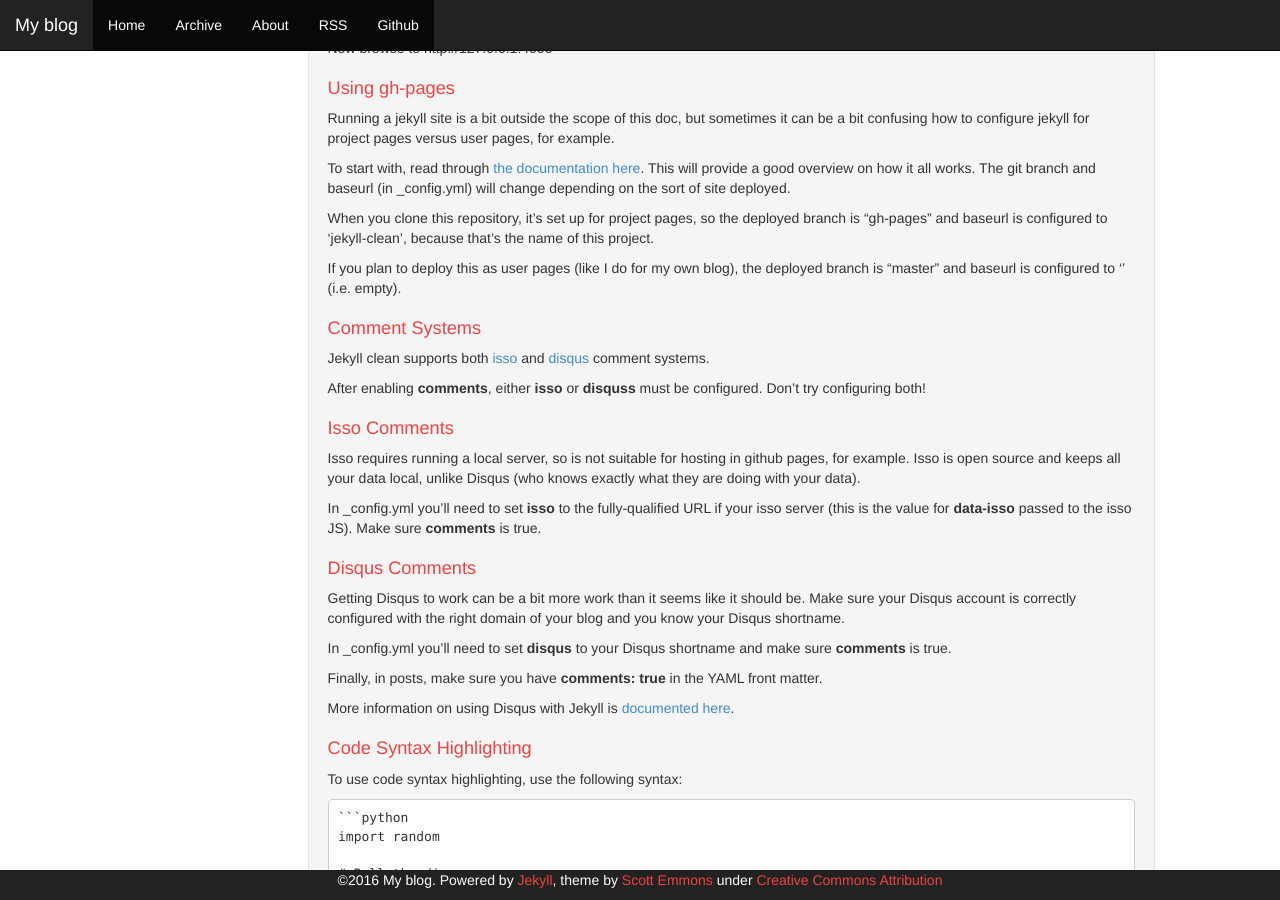
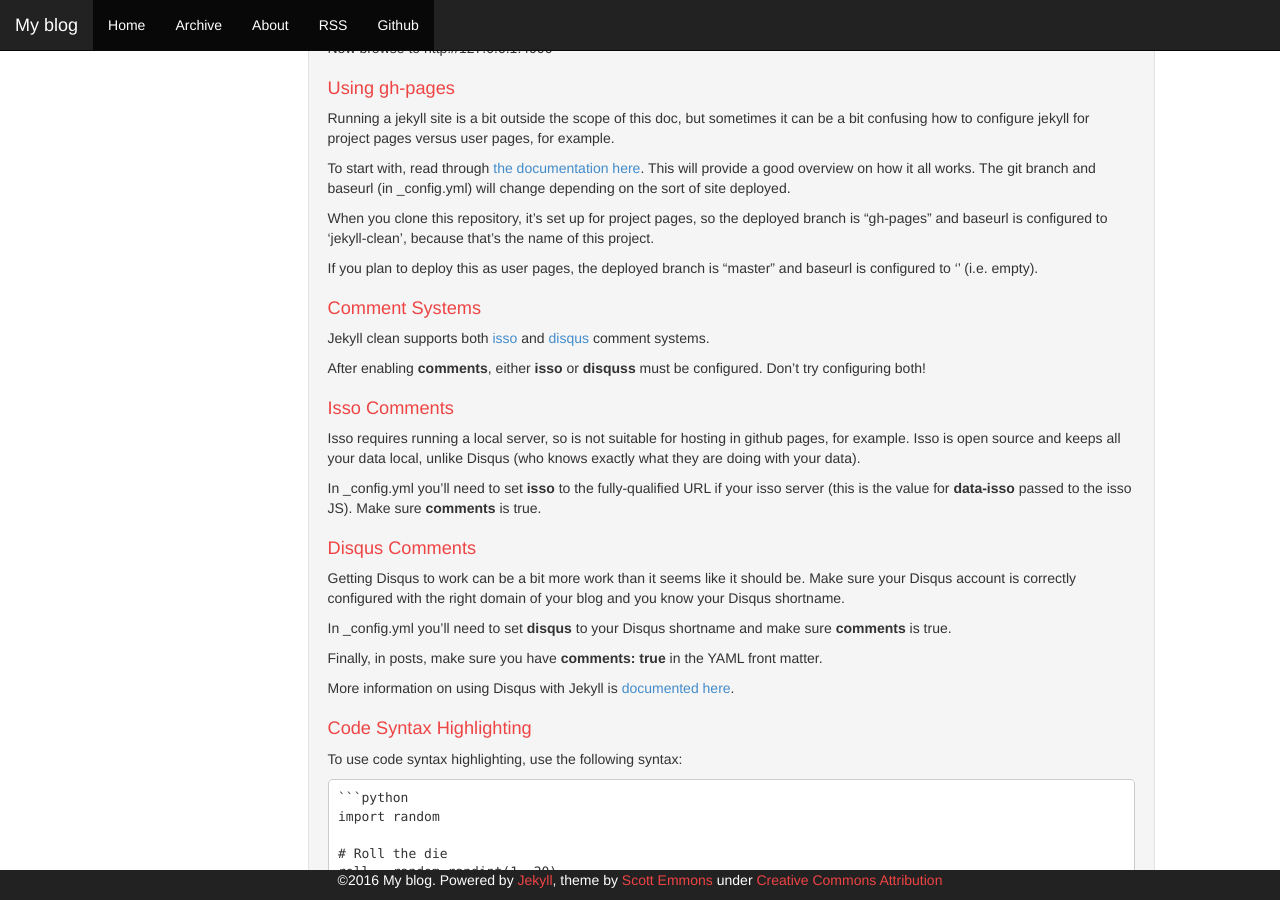
Before and after one commit to scotte/jekyll-clean, a Jekyll site: the page built from _posts/2014-08-22-jekyll-clean-theme.md, in a window 1280 px wide and 900 px high, scrolled down 1157 px. Built offline with Jekyll 4.4.1, drawn with Linux system fonts in a browser that asks for light colours.

Commit message:
Fix gh-pages documentation

```diff
--- a/_posts/2014-08-22-jekyll-clean-theme.md
+++ b/_posts/2014-08-22-jekyll-clean-theme.md
@@ -100,8 +100,8 @@ When you clone this repository, it's set up for project pages, so the
 deployed branch is "gh-pages" and baseurl is configured to 'jekyll-clean',
 because that's the name of this project.
 
-If you plan to deploy this as user pages (like I do for my own blog),
-the deployed branch is "master" and baseurl is configured to '' (i.e. empty).
+If you plan to deploy this as user pages, the deployed branch is "master"
+and baseurl is configured to '' (i.e. empty).
 
 Comment Systems
 ===============
```
Also changed, not shown: README.md.
